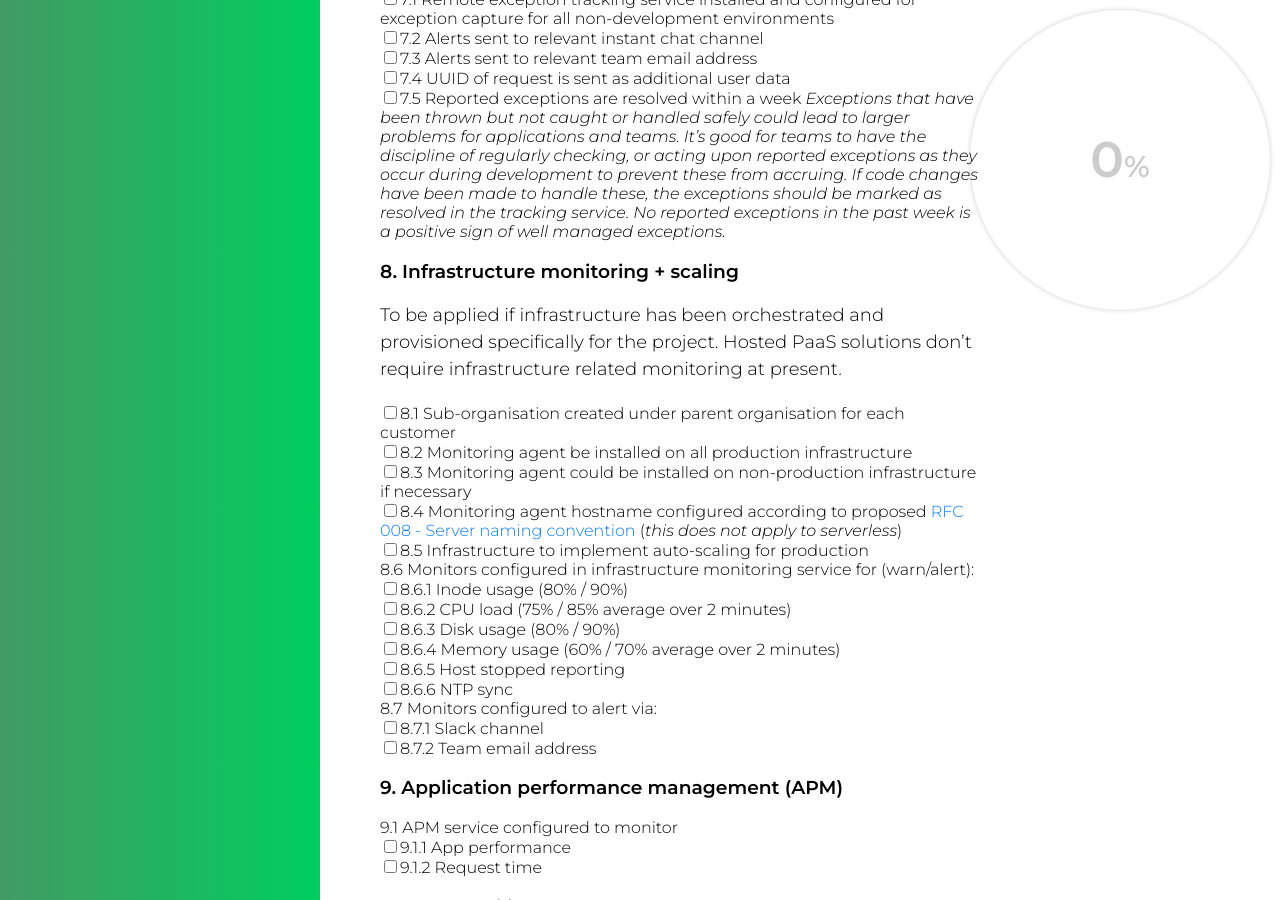
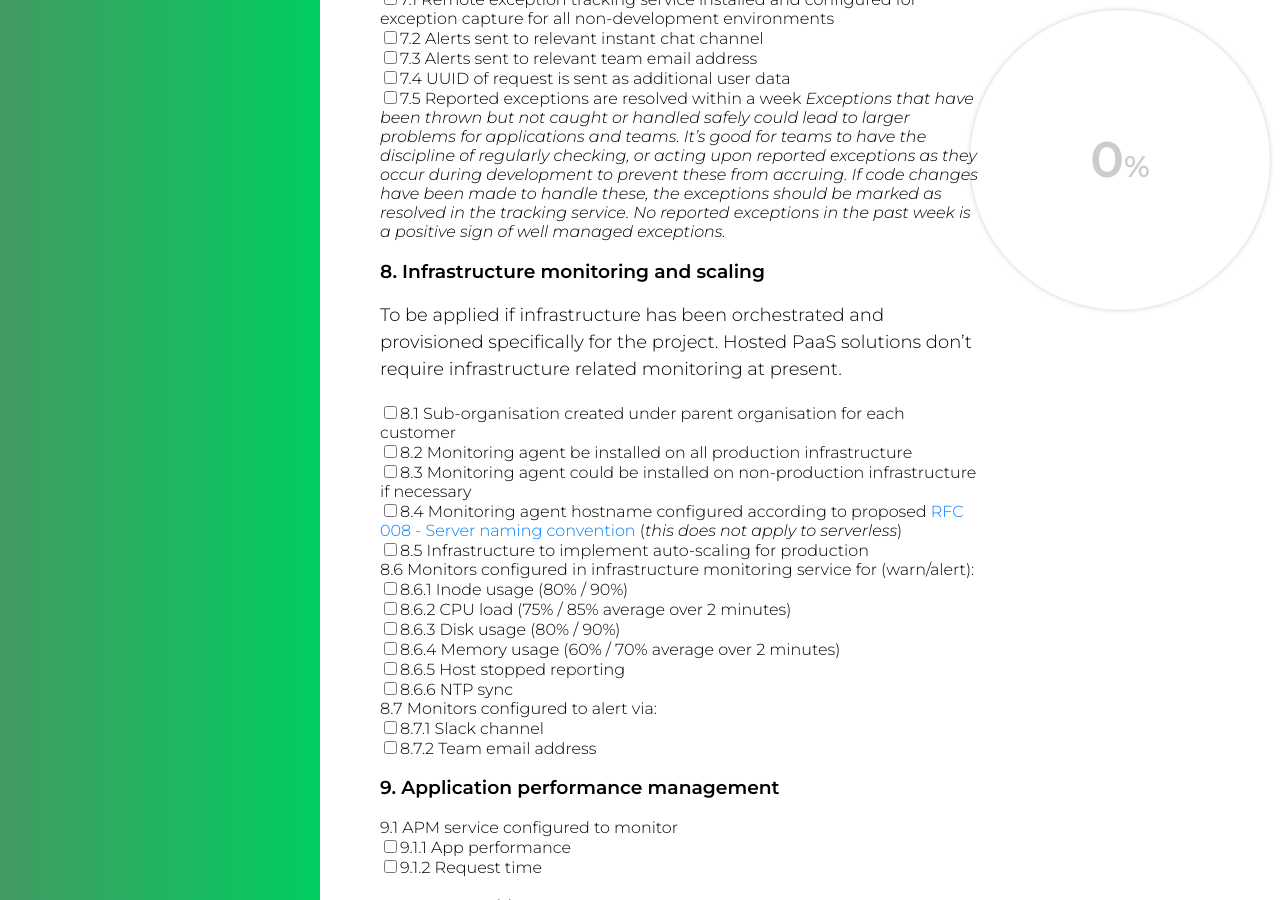
Before and after one commit to madetech/productionisation, a Jekyll site: the page built from PRODUCTIONISATION.md, in a window 1280 px wide and 900 px high, scrolled down 2153 px. Built offline with Jekyll 4.4.1, drawn with Linux system fonts in a browser that asks for light colours; our own code applies the rules of GitHub Pages for plain Markdown files; some of the changed text lies outside the part shown.

Commit message:
Anchor links to headings

```diff
--- a/PRODUCTIONISATION.md
+++ b/PRODUCTIONISATION.md
@@ -10,7 +10,6 @@
 * [RFC 013 - Code repository standards][rfc_013]
 
 ### 1. [General requirements](context-and-compliance/01-general.md)
-
 * [ ] 1.1 Application source code hosted with a Git VCS service
 * 1.2 Adhere to project coding standards
   * [ ] 1.2.1 Provides a style guideline
@@ -90,7 +89,7 @@
 * [ ] 7.5 Reported exceptions are resolved within a week
   _Exceptions that have been thrown but not caught or handled safely could lead to larger problems for applications and teams. It's good for teams to have the discipline of regularly checking, or acting upon reported exceptions as they occur during development to prevent these from accruing. If code changes have been made to handle these, the exceptions should be marked as resolved in the tracking service. No reported exceptions in the past week is a positive sign of well managed exceptions._
 
-### 8. Infrastructure monitoring + scaling
+### 8. Infrastructure monitoring and scaling
 
 To be applied if infrastructure has been orchestrated and provisioned specifically for the project. Hosted PaaS solutions don't require infrastructure related monitoring at present.
 
@@ -110,7 +109,7 @@
   * [ ] 8.7.1 Slack channel
   * [ ] 8.7.2 Team email address
 
-### 9. Application performance management (APM)
+### 9. Application performance management
 
 * 9.1 APM service configured to monitor
   * [ ] 9.1.1 App performance
--- a/_layouts/default.html
+++ b/_layouts/default.html
@@ -57,37 +57,37 @@
           <a>Project readiness checklist</a>
           <ol>
             <li>
-              <a>General requirements</a>
+              <a href="#1-general-requirements">General requirements</a>
             </li>
             <li>
-              <a>Testing</a>
+              <a href="#2-testing">Testing</a>
             </li>
             <li>
-              <a>Environments</a>
+              <a href="#3-environments">Environments</a>
             </li>
             <li>
-              <a>Database</a>
+              <a href="#4-database">Database</a>
             </li>
             <li>
-              <a>Pipeline</a>
+              <a href="#5-pipeline">Pipeline</a>
             </li>
             <li>
-              <a>Application logging</a>
+              <a href="#6-application-logging">Application logging</a>
             </li>
             <li>
-              <a>Exception tracking</a>
+              <a href="#7-exception-tracking">Exception tracking</a>
             </li>
             <li>
-              <a>Infrastructure monitoring</a>
+              <a href="#8-infrastructure-monitoring-and-scaling">Infrastructure monitoring</a>
             </li>
             <li>
-              <a>Application performance management (APM)</a>
+              <a href="#9-application-performance-management">Application performance management</a>
             </li>
             <li>
-              <a>Vulnerability alerts</a>
+              <a href="#10-vulnerability-alerts">Vulnerability alerts</a>
             </li>
             <li>
-              <a>Dependency upgrade alerts</a>
+              <a href="#11-dependency-upgrade-alerts">Dependency upgrade alerts</a>
             </li>
           </ol>
         </li>
```
